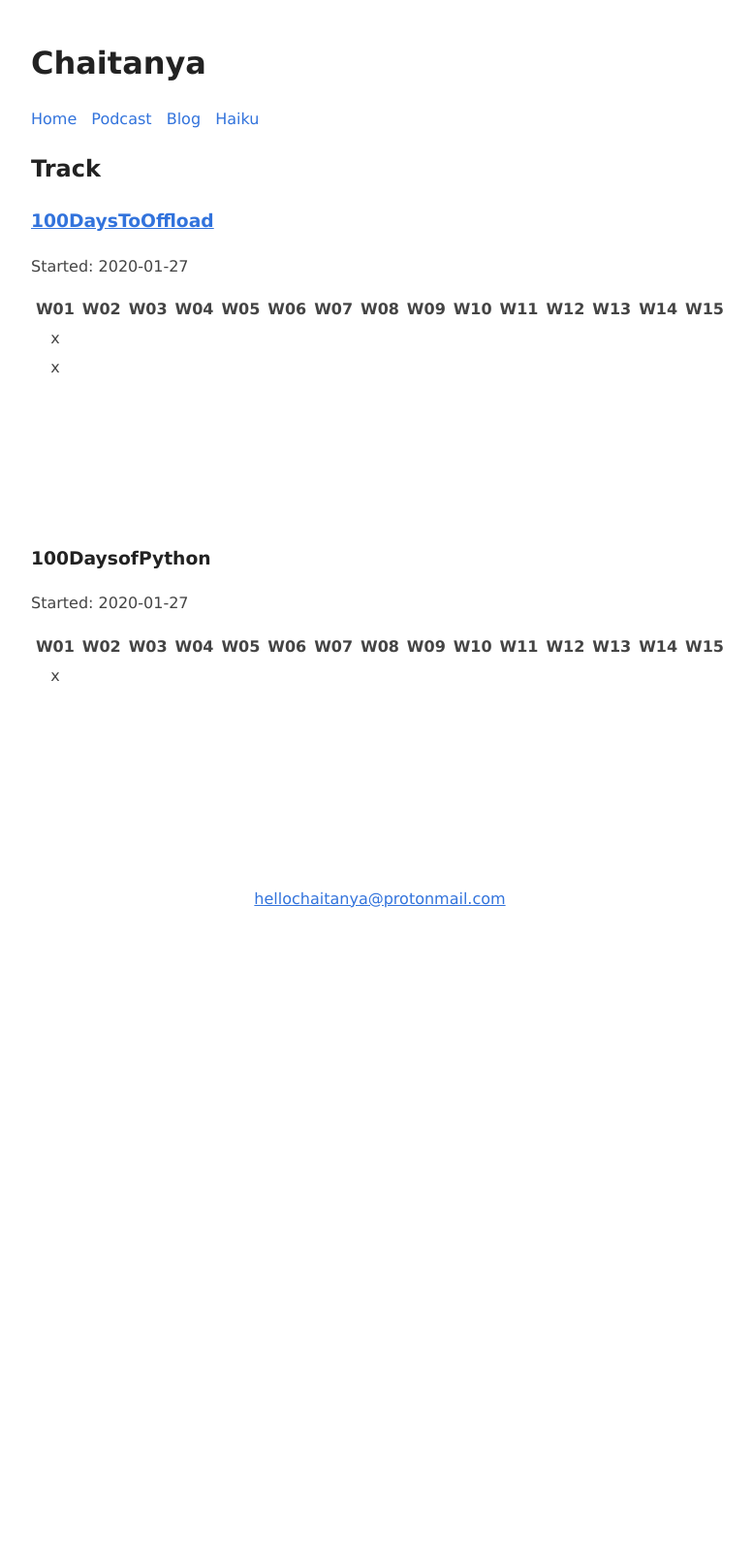
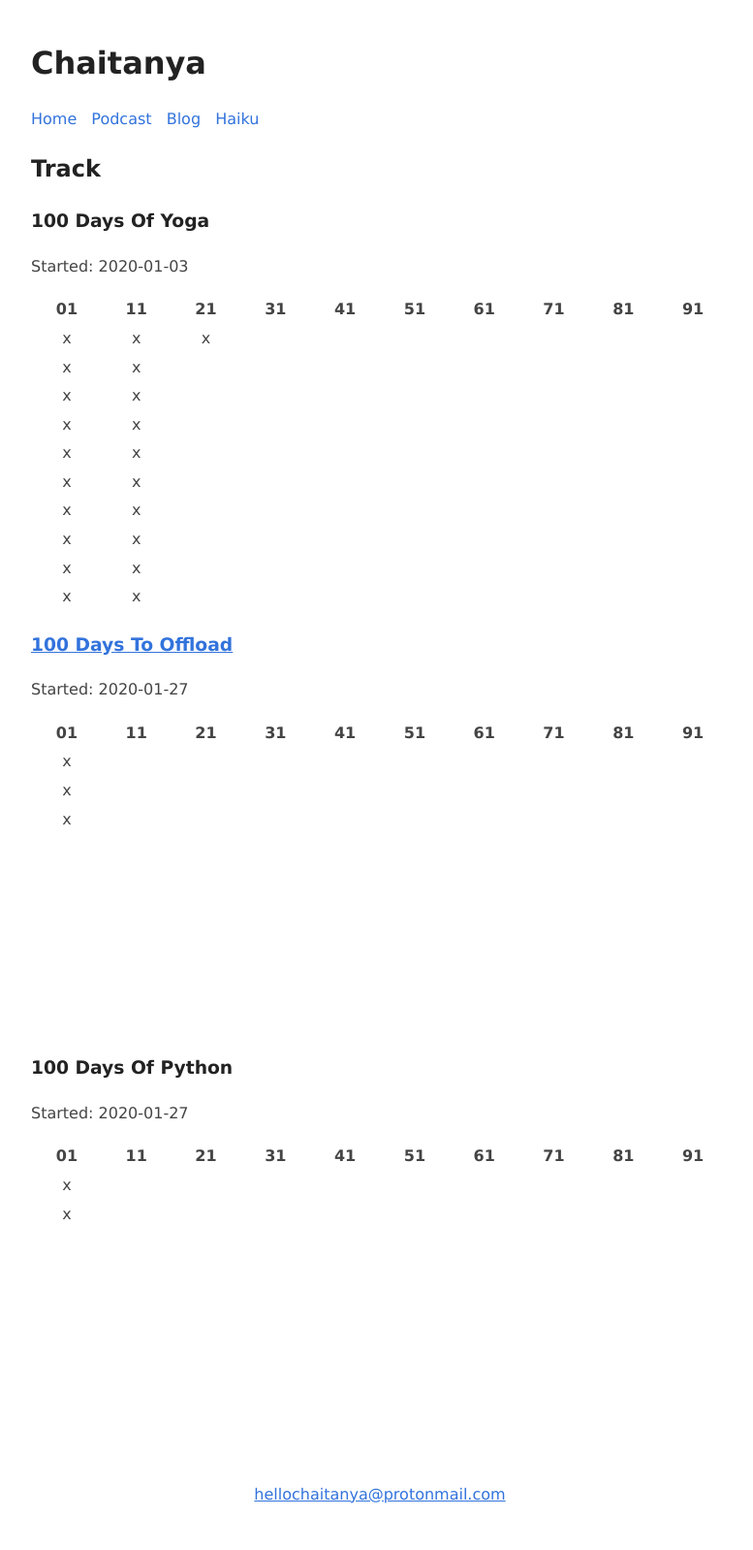
Before and after one commit to chtny/chtny.github.io, a Jekyll site: the page built from track.md, in a window 1280 px wide. Shown: the whole page at 97% size, without its empty margins (248-1025 px from the left). Built offline with Jekyll 4.4.1, drawn with Linux system fonts in a browser that asks for light colours; before the commit the page ends 984 px from its top, so only the background shows below that.

Commit message:
Update track.md

```diff
--- a/track.md
+++ b/track.md
@@ -3,28 +3,50 @@ layout: page
 title: Track
 permalink: /track
 ---
-### [100DaysToOffload](https://chaitanya.page/tag/100daystooffload)
+### 100 Days Of Yoga
+Started: 2020-01-03
+
+| 01 | 11 | 21 | 31 | 41 | 51 | 61 | 71 | 81 | 91 |
+| :---: | :---: | :---: | :---: | :---: | :---: | :---: | :---: | :---: | :---: |
+| x | x | x |  |  |  |  |  |  |  |
+| x | x |  |  |  |  |  |  |  |  |
+| x | x |  |  |  |  |  |  |  |  |
+| x | x |  |  |  |  |  |  |  |  |
+| x | x |  |  |  |  |  |  |  |  |
+| x | x |  |  |  |  |  |  |  |  |
+| x | x |  |  |  |  |  |  |  |  |
+| x | x |  |  |  |  |  |  |  |  |
+| x | x |  |  |  |  |  |  |  |  |
+| x | x |  |  |  |  |  |  |  |  |
+
+### [100 Days To Offload](https://chaitanya.page/tag/100daystooffload)
 Started: 2020-01-27
 
-| W01 | W02 | W03 | W04 | W05 | W06 | W07 | W08 | W09 | W10 | W11 | W12 | W13 | W14 | W15 |
-| :---: | :---: | :---: | :---: | :---: | :---: | :---: | :---: | :---: | :---: | :---: | :---: | :---: | :---: | :---: |
-| x |  |  |  |  |  |  |  |  |  |  |  |  |  |  |
-| x |  |  |  |  |  |  |  |  |  |  |  |  |  |  |
-|  |  |  |  |  |  |  |  |  |  |  |  |  |  |  |
-|  |  |  |  |  |  |  |  |  |  |  |  |  |  |  |
-|  |  |  |  |  |  |  |  |  |  |  |  |  |  |  |
-|  |  |  |  |  |  |  |  |  |  |  |  |  |  |  |
-|  |  |  |  |  |  |  |  |  |  |  |  |  |  |  |
+| 01 | 11 | 21 | 31 | 41 | 51 | 61 | 71 | 81 | 91 |
+| :---: | :---: | :---: | :---: | :---: | :---: | :---: | :---: | :---: | :---: |
+| x |  |  |  |  |  |  |  |  |  |
+| x |  |  |  |  |  |  |  |  |  |
+| x |  |  |  |  |  |  |  |  |  |
+|  |  |  |  |  |  |  |  |  |  |
+|  |  |  |  |  |  |  |  |  |  |
+|  |  |  |  |  |  |  |  |  |  |
+|  |  |  |  |  |  |  |  |  |  |
+|  |  |  |  |  |  |  |  |  |  |
+|  |  |  |  |  |  |  |  |  |  |
+|  |  |  |  |  |  |  |  |  |  |
 
-### 100DaysofPython
+### 100 Days Of Python
 Started: 2020-01-27
 
-| W01 | W02 | W03 | W04 | W05 | W06 | W07 | W08 | W09 | W10 | W11 | W12 | W13 | W14 | W15 |
-| :---: | :---: | :---: | :---: | :---: | :---: | :---: | :---: | :---: | :---: | :---: | :---: | :---: | :---: | :---: |
-| x |  |  |  |  |  |  |  |  |  |  |  |  |  |  |
-|  |  |  |  |  |  |  |  |  |  |  |  |  |  |  |
-|  |  |  |  |  |  |  |  |  |  |  |  |  |  |  |
-|  |  |  |  |  |  |  |  |  |  |  |  |  |  |  |
-|  |  |  |  |  |  |  |  |  |  |  |  |  |  |  |
-|  |  |  |  |  |  |  |  |  |  |  |  |  |  |  |
-|  |  |  |  |  |  |  |  |  |  |  |  |  |  |  |
+| 01 | 11 | 21 | 31 | 41 | 51 | 61 | 71 | 81 | 91 |
+| :---: | :---: | :---: | :---: | :---: | :---: | :---: | :---: | :---: | :---: |
+| x |  |  |  |  |  |  |  |  |  |
+| x |  |  |  |  |  |  |  |  |  |
+|  |  |  |  |  |  |  |  |  |  |
+|  |  |  |  |  |  |  |  |  |  |
+|  |  |  |  |  |  |  |  |  |  |
+|  |  |  |  |  |  |  |  |  |  |
+|  |  |  |  |  |  |  |  |  |  |
+|  |  |  |  |  |  |  |  |  |  |
+|  |  |  |  |  |  |  |  |  |  |
+|  |  |  |  |  |  |  |  |  |  |
```
